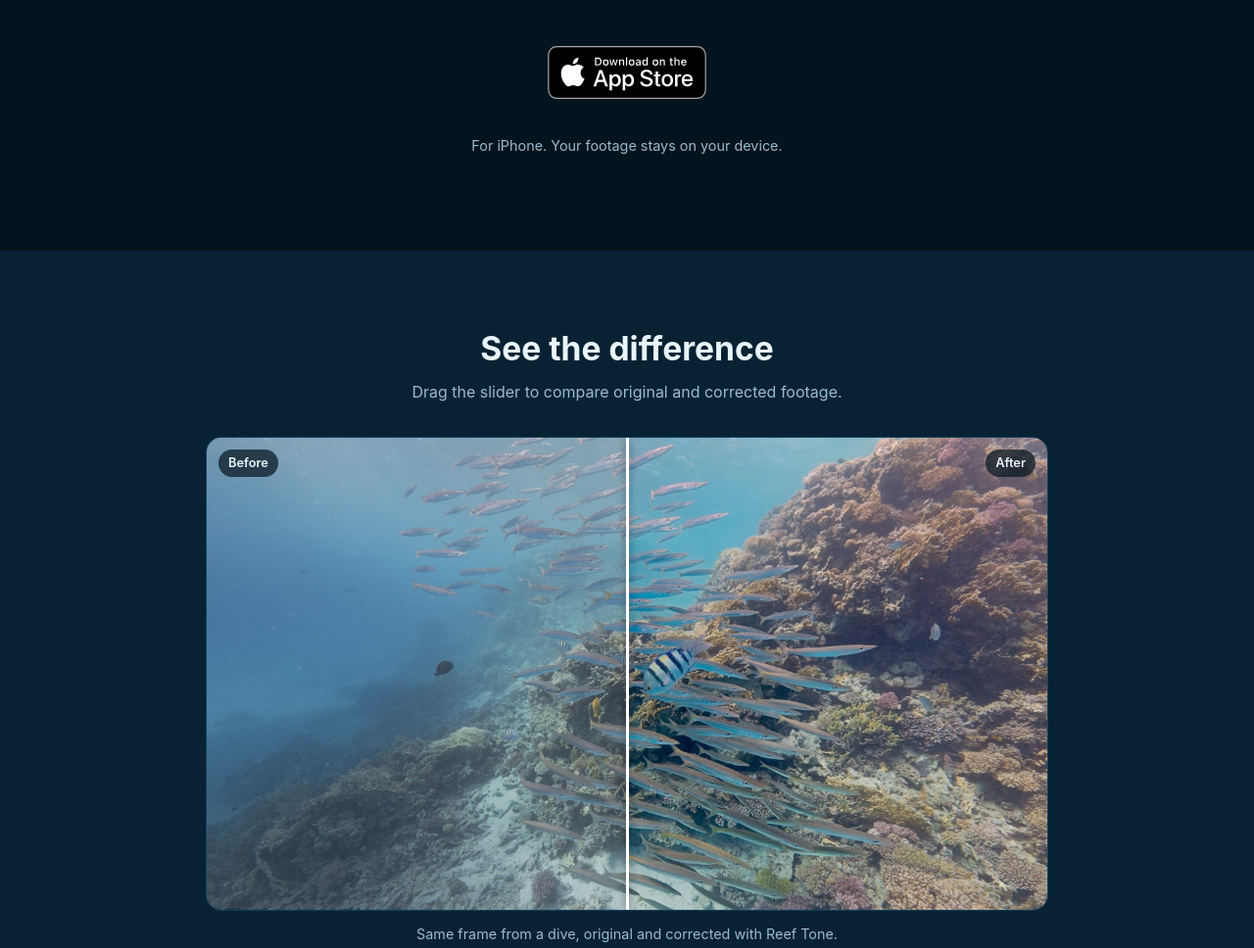
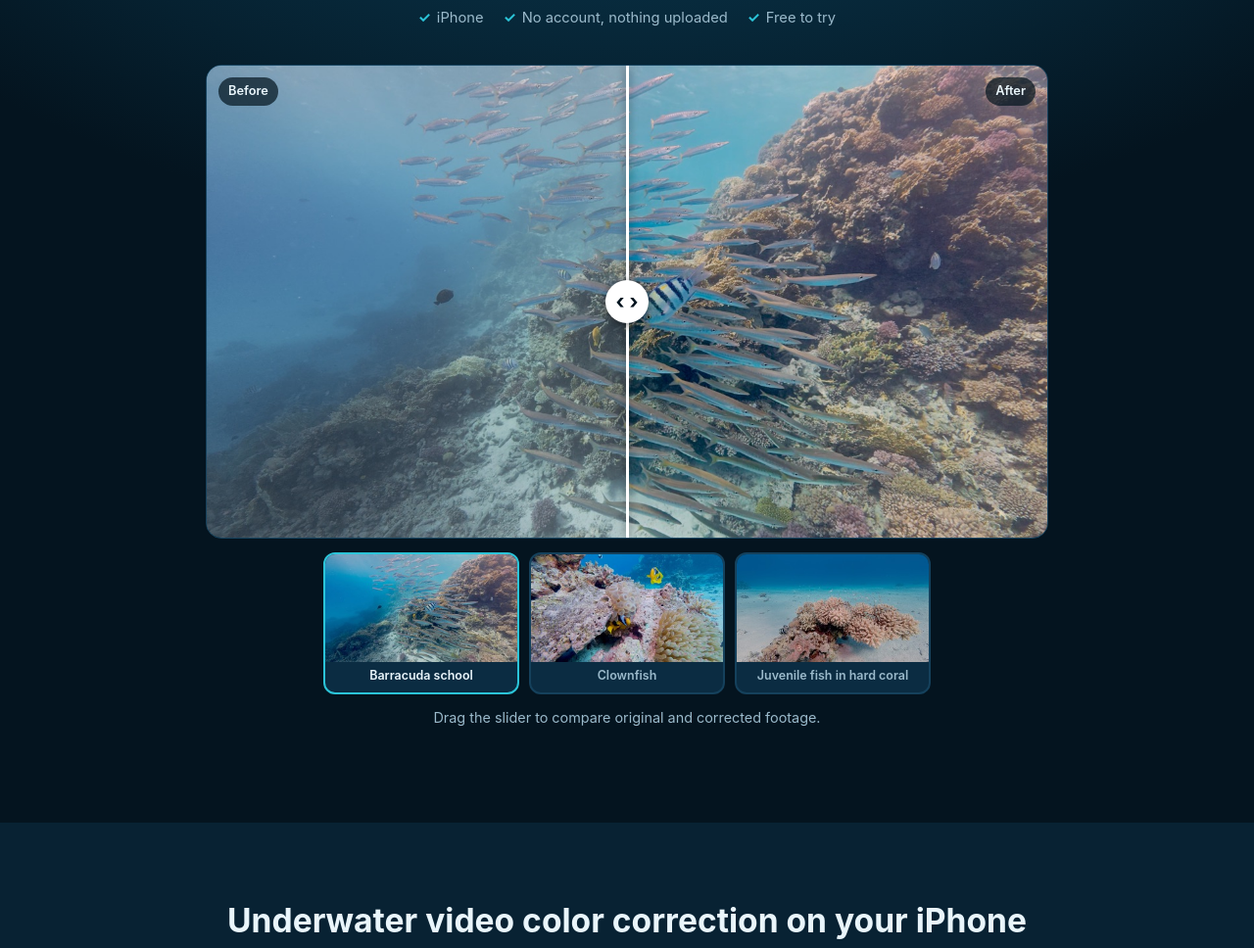
Before and after one commit to HorizonLabsDev/reeftone-site, a plain HTML site: page index.html in a window 1280 px wide. Shown: the part 453-1421 px from the top of the page at 98% size. Drawn offline with Linux system fonts and the light colour scheme.

Commit message:
Add example gallery and hero slider

```diff
--- a/index.html
+++ b/index.html
@@ -114,25 +114,19 @@
 <main id="main">
   <section class="hero" aria-labelledby="hero-title">
     <div class="wrap">
-      <img class="icon" src="assets/app-icon.jpg" width="96" height="96" alt="Reef Tone app icon">
       <h1 id="hero-title">The underwater color correction app for divers</h1>
       <p class="subline">Restore the colors of your dive footage. Made for GoPro, DJI and underwater cameras.</p>
       <a class="store-badge" href="https://apps.apple.com/app/apple-store/id6819774243?pt=128971192&amp;ct=ReefTone_Landingpage&amp;mt=8"><img src="assets/app-store-badge-en.svg" width="162" height="54" alt="Download on the App Store"></a>
-      <p class="note">For iPhone. Your footage stays on your device.</p>
-    </div>
-  </section>
-
-  <section id="compare" aria-labelledby="compare-title">
-    <div class="wrap">
-      <h2 id="compare-title">See the difference</h2>
-      <p class="lead">Drag the slider to compare original and corrected footage.</p>
+      <ul class="checks"><li>iPhone</li><li>No account, nothing uploaded</li><li>Free to try</li></ul>
       <div class="ba">
-        <img class="ba-after" src="assets/after-1280.jpg" srcset="assets/after-1280.jpg 1280w, assets/after-1920.jpg 1920w" sizes="(min-width: 900px) 860px, calc(100vw - 40px)" width="1920" height="1080" loading="lazy" alt="Reef with a school of barracuda, corrected with Reef Tone: clearer colors and contrast">
-        <img class="ba-before" src="assets/before-1280.jpg" srcset="assets/before-1280.jpg 1280w, assets/before-1920.jpg 1920w" sizes="(min-width: 900px) 860px, calc(100vw - 40px)" width="1920" height="1080" loading="lazy" alt="Reef with a school of barracuda, original footage with a blue-gray cast and haze">
+        <img class="ba-after" src="assets/after-1280.jpg" srcset="assets/after-1280.jpg 1280w, assets/after-1920.jpg 1920w" sizes="(min-width: 900px) 860px, calc(100vw - 40px)" width="1920" height="1080" fetchpriority="high" alt="Reef with a school of barracuda, corrected with Reef Tone: clearer colors and contrast">
+        <img class="ba-before" src="assets/before-1280.jpg" srcset="assets/before-1280.jpg 1280w, assets/before-1920.jpg 1920w" sizes="(min-width: 900px) 860px, calc(100vw - 40px)" width="1920" height="1080" alt="Reef with a school of barracuda, original footage with a blue-gray cast and haze">
         <span class="tag l">Before</span><span class="tag r">After</span>
         <input type="range" min="0" max="100" value="50" aria-label="Before and after comparison">
       </div>
-      <p class="caption">Same frame from a dive, original and corrected with Reef Tone.</p>
+
+      <div class="thumbs" role="group" aria-label="Choose an example"><button type="button" class="thumb" data-before="assets/before" data-after="assets/after" data-alt-before="Reef with a school of barracuda, original footage with a blue-gray cast and haze" data-alt-after="Reef with a school of barracuda, corrected with Reef Tone: clearer colors and contrast" aria-pressed="true"><img src="assets/thumb-barracuda.jpg" width="160" height="90" alt=""><span>Barracuda school</span></button><button type="button" class="thumb" data-before="assets/ex-clown-before" data-after="assets/ex-clown-after" data-alt-before="Clownfish at an anemone, original footage with a blue-green cast" data-alt-after="Clownfish at an anemone, corrected with Reef Tone: natural colors restored" aria-pressed="false"><img src="assets/thumb-clown.jpg" width="160" height="90" alt=""><span>Clownfish</span></button><button type="button" class="thumb" data-before="assets/ex-juv-before" data-after="assets/ex-juv-after" data-alt-before="Juvenile fish above hard coral, original footage with a blue cast" data-alt-after="Juvenile fish above hard coral, corrected with Reef Tone: warm colors restored" aria-pressed="false"><img src="assets/thumb-juv.jpg" width="160" height="90" alt=""><span>Juvenile fish in hard coral</span></button></div>
+      <p class="caption">Drag the slider to compare original and corrected footage.</p>
     </div>
   </section>
 
@@ -190,6 +184,15 @@ document.querySelectorAll('.ba').forEach(function (el) {
   var r = el.querySelector('input');
   r.addEventListener('input', function () { el.style.setProperty('--pos', r.value + '%'); });
 });
+document.querySelectorAll('.thumb').forEach(function (btn) {
+  btn.addEventListener('click', function () {
+    var ba = document.querySelector('.ba'), a = ba.querySelector('.ba-after'), b = ba.querySelector('.ba-before');
+    var d = btn.dataset;
+    a.src = d.after + '-1280.jpg'; a.srcset = d.after + '-1280.jpg 1280w, ' + d.after + '-1920.jpg 1920w'; a.alt = d.altAfter;
+    b.src = d.before + '-1280.jpg'; b.srcset = d.before + '-1280.jpg 1280w, ' + d.before + '-1920.jpg 1920w'; b.alt = d.altBefore;
+    document.querySelectorAll('.thumb').forEach(function (t) { t.setAttribute('aria-pressed', t === btn ? 'true' : 'false'); });
+  });
+});
 </script>
 </body>
 </html>
--- a/style.css
+++ b/style.css
@@ -46,11 +46,10 @@ a:focus-visible, button:focus-visible, input:focus-visible {
 
 /* Hero */
 .hero {
-  padding: 40px 0 64px;
+  padding: 28px 0 56px;
   background: radial-gradient(120% 80% at 50% 0%, #0d4d6b 0%, var(--bg) 65%);
   text-align: center;
 }
-.hero img.icon { width: 96px; height: 96px; border-radius: 22px; margin: 0 auto 24px; box-shadow: 0 8px 30px rgba(0,0,0,.4); }
 h1 { font-size: clamp(2rem, 7vw, 3.4rem); line-height: 1.1; margin: 0 0 16px; letter-spacing: -.02em; }
 .subline { font-size: clamp(1.05rem, 3.2vw, 1.3rem); color: var(--muted); max-width: 40ch; margin: 0 auto 28px; }
 
@@ -65,7 +64,8 @@ h1 { font-size: clamp(2rem, 7vw, 3.4rem); line-height: 1.1; margin: 0 0 16px; le
 .store-badge { display: inline-block; padding: 14px; line-height: 0; }
 .store-badge img { width: 162px; height: 54px; }
 .store-badge:hover { filter: brightness(1.1); }
-.hero .note { margin: 14px 0 0; font-size: .9rem; color: var(--muted); }
+.checks { display: flex; flex-wrap: wrap; justify-content: center; gap: 6px 20px; list-style: none; margin: 4px 0 36px; padding: 0; font-size: .92rem; color: var(--muted); }
+.checks li::before { content: "\2713"; color: var(--accent); font-weight: 700; margin-right: 6px; }
 
 /* Sections */
 section { padding: 56px 0; }
@@ -105,6 +105,14 @@ h2 { font-size: clamp(1.5rem, 5vw, 2.1rem); line-height: 1.2; margin: 0 0 12px;
   position: absolute; inset: 0; width: 100%; height: 100%; margin: 0;
   opacity: 0; cursor: ew-resize; z-index: 2;
 }
+/* Visible drag handle */
+.ba::before {
+  content: "\2039  \203A"; position: absolute; z-index: 1; top: 50%; left: var(--pos);
+  width: 44px; height: 44px; margin: -22px 0 0 -22px; border-radius: 50%;
+  display: flex; align-items: center; justify-content: center; white-space: pre;
+  background: #fff; color: #04141f; font: 700 1.3rem/1 var(--font);
+  box-shadow: 0 2px 10px rgba(0,0,0,.45); pointer-events: none;
+}
 .ba:focus-within { outline: 3px solid var(--accent); outline-offset: 3px; }
 .caption { text-align: center; color: var(--muted); font-size: .9rem; margin: 12px 0 0; }
 
@@ -131,3 +139,10 @@ h2 { font-size: clamp(1.5rem, 5vw, 2.1rem); line-height: 1.2; margin: 0 0 12px;
 @media (min-width: 980px) {
   .grid { grid-template-columns: repeat(3, 1fr); }
 }
+
+/* Example picker under the before/after slider */
+.thumbs { display: flex; justify-content: center; gap: 10px; max-width: 860px; margin: 14px auto 0; }
+.thumb { flex: 1 1 0; max-width: 200px; padding: 0; background: var(--card); color: var(--muted); border: 2px solid var(--line); border-radius: 12px; overflow: hidden; cursor: pointer; font: 600 .78rem/1.3 var(--font); text-align: center; }
+.thumb img { width: 100%; height: auto; aspect-ratio: 16 / 9; object-fit: cover; }
+.thumb span { display: block; padding: 6px 4px 8px; }
+.thumb[aria-pressed="true"] { border-color: var(--accent); color: var(--text); }
```
Also changed, not shown: de/index.html (+15 -13 lines), assets/ex-clown-after-1280.jpg (added), assets/ex-clown-after-1920.jpg (added), assets/ex-clown-before-1280.jpg (added), assets/ex-clown-before-1920.jpg (added), assets/ex-juv-after-1280.jpg (added), assets/ex-juv-after-1920.jpg (added), assets/ex-juv-before-1280.jpg (added), assets/ex-juv-before-1920.jpg (added), assets/thumb-barracuda.jpg (added), assets/thumb-clown.jpg (added), assets/thumb-juv.jpg (added).
